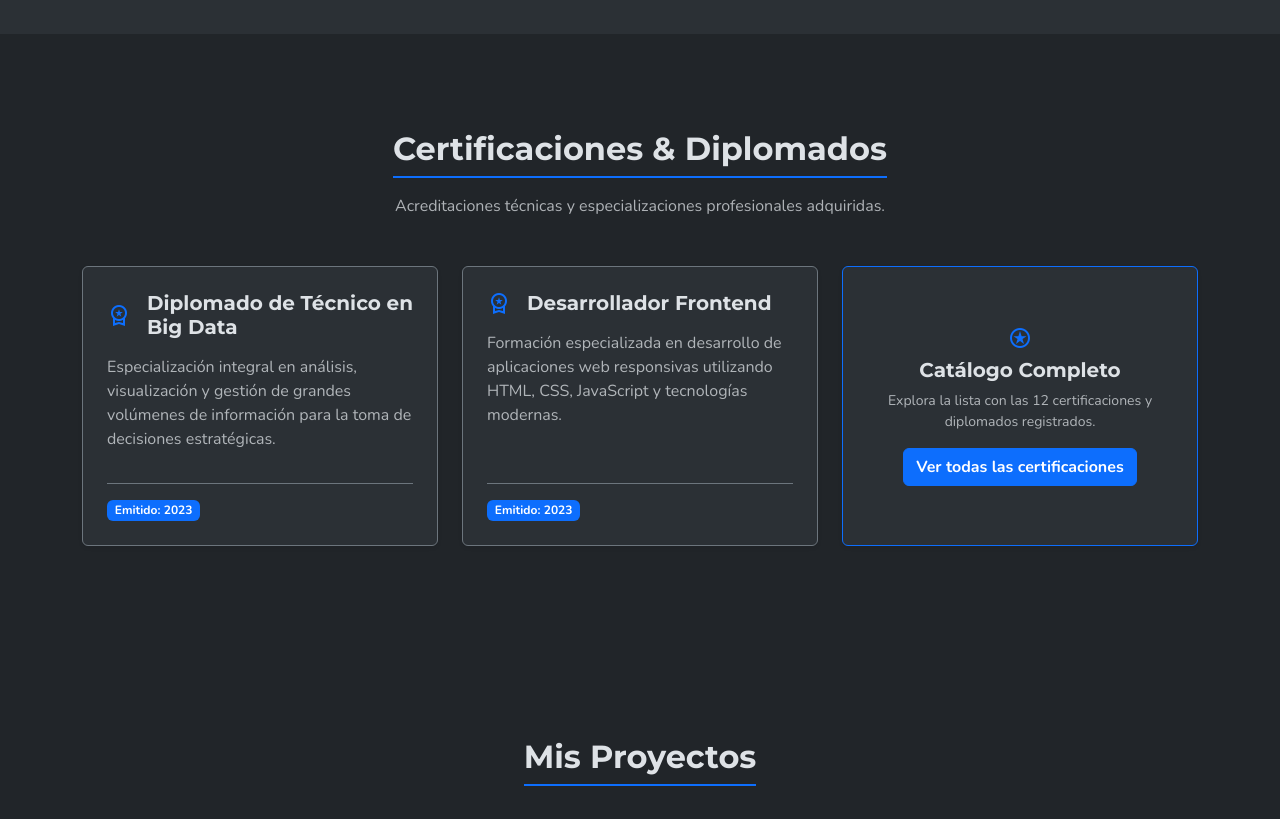
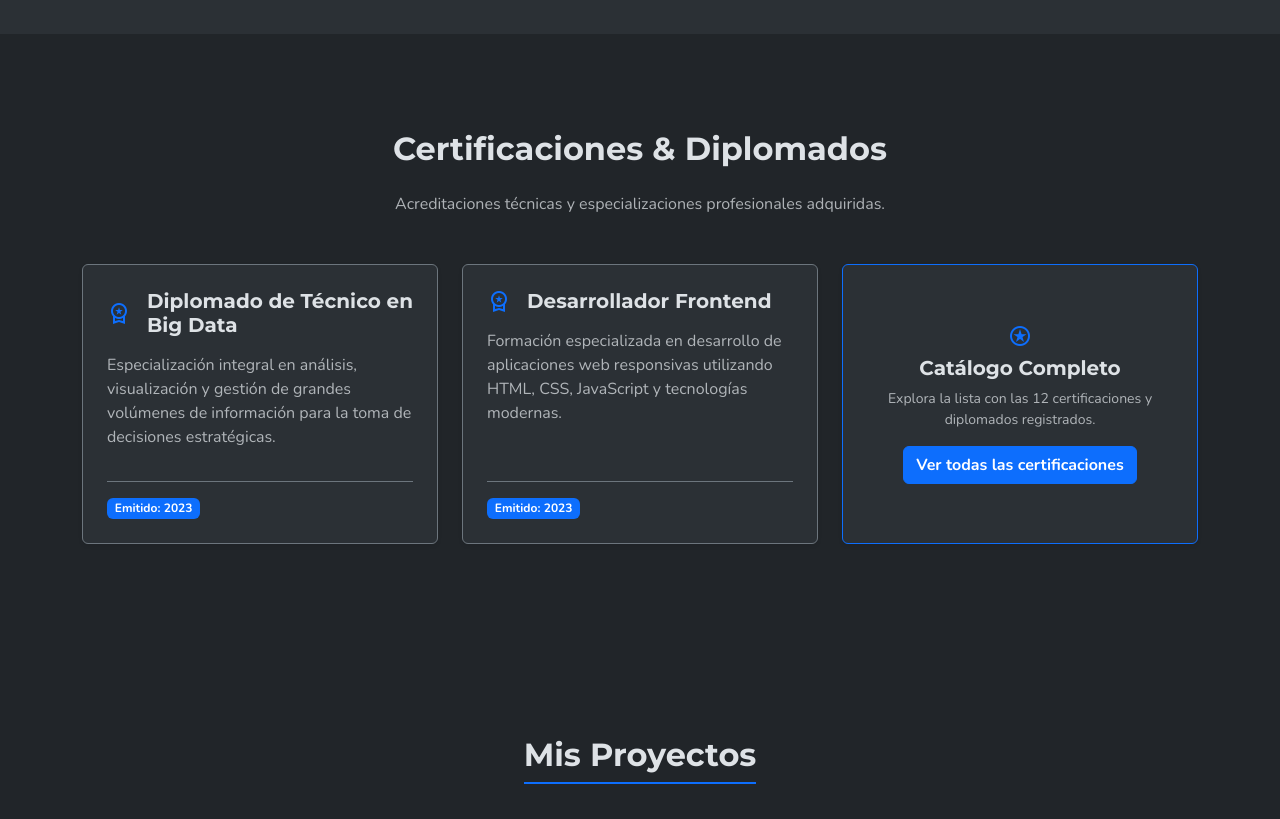
Before and after one commit to avizz111/cv, a plain HTML site: page index.html in a window 1280 px wide. Shown: the part 1940-2759 px from the top of the page. Drawn offline with nearby package versions, Linux system fonts and the light colour scheme.

Commit message:
Update index.html

```diff
--- a/index.html
+++ b/index.html
@@ -195,7 +195,7 @@
     <section id="certificaciones" class="py-5">
         <article class="container py-5">
             <div class="text-center mb-5">
-                <h2 class="fw-bold border-bottom border-primary border-2 pb-2 d-inline-block">Certificaciones &
+                <h2 class="fw-bold pb-2 d-inline-block">Certificaciones &
                     Diplomados</h2>
                 <p class="text-body-secondary mt-2">Acreditaciones técnicas y especializaciones profesionales
                     adquiridas.</p>
```
